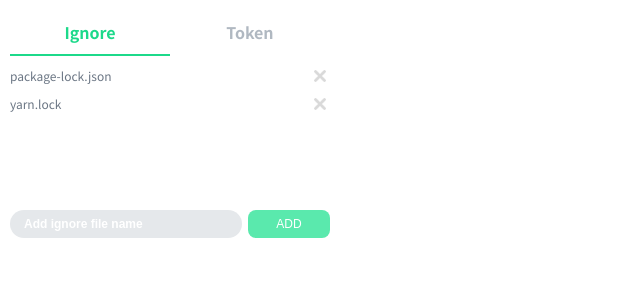
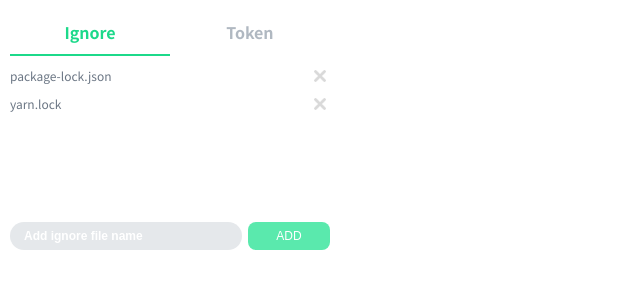
Before and after one commit to SoYoung210/real-diff, a React (Create React App) app: page /settings/fileList in a window 1280 px wide. Shown: the top 300 px of the page, without its empty margins (0-640 px from the left). Built offline with nearby package versions, Linux system fonts and the light colour scheme.

Commit message:
style: fix layout style

```diff
--- a/src/components/settings/FileList.tsx
+++ b/src/components/settings/FileList.tsx
@@ -13,6 +13,8 @@ import { FileListItem } from './FileListItem'
 const StyledListWrapper = styled.ol`
   flex: 1;
   padding: 6px 4px 0 0;
+  min-height: min-content;
+  overflow: auto;
 `
 
 export const FileListSettingView = () => {
--- a/src/components/settings/Token.tsx
+++ b/src/components/settings/Token.tsx
@@ -10,10 +10,10 @@ import { settingActions, settingSelector } from '@/features/settingSlice'
 
 const Content = styled.p`
   color: #8B95A1;
-  height: 100%;
   font-size: 14px;
   line-height: 22px;
   display: flex;
+  flex: 1;
   justify-content: center;
   flex-direction: column;
   align-items: center;
--- a/src/components/shared/SettingInputContainer.tsx
+++ b/src/components/shared/SettingInputContainer.tsx
@@ -3,7 +3,7 @@ import React from 'react'
 
 const StyledInputContainer = styled.div`
   display: flex;
-  padding: 12px 0;
+  padding-top: 12px;
 
   & > input + button {
     margin-left: 6px;
--- a/src/index.tsx
+++ b/src/index.tsx
@@ -15,6 +15,9 @@ import { ROUTE } from './constants/routes'
 sagaMiddleware.run(rootSaga)
 
 const Layout = styled.div`
+  display: flex;
+  flex-direction: column;
+  height: 100%;
   margin: 10px;
   width: 320px;
   height: 240px;
```
